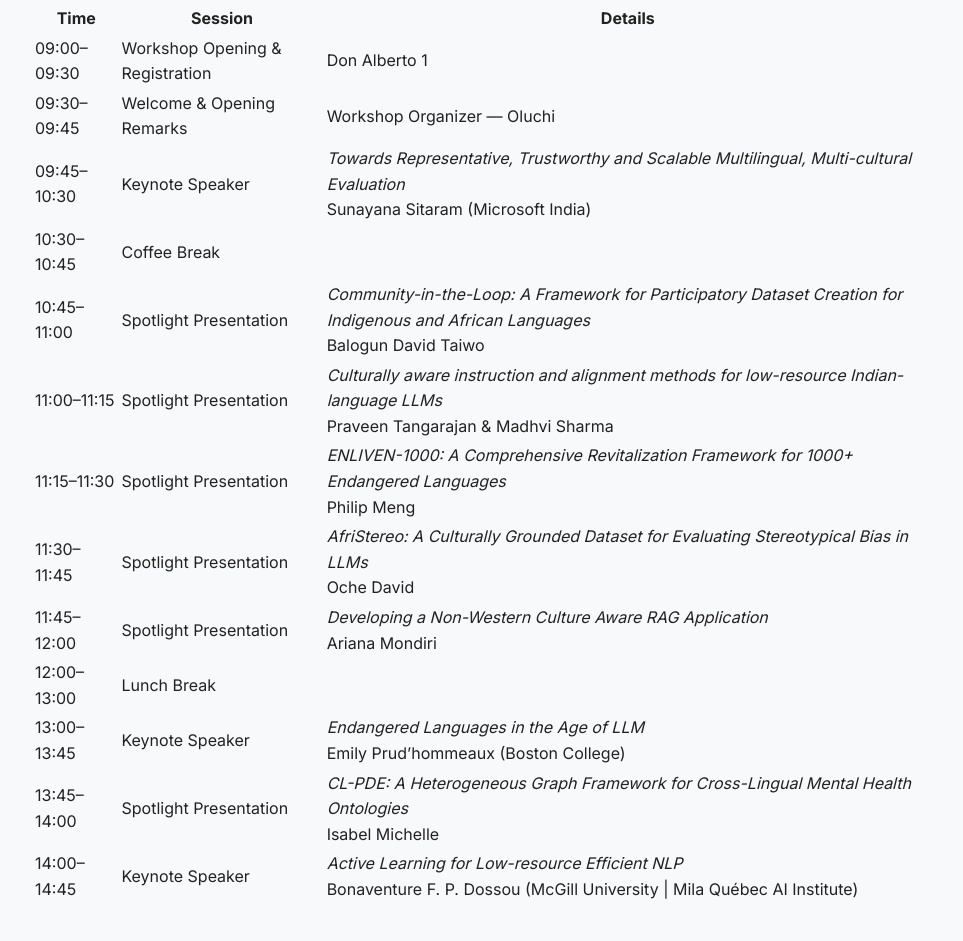
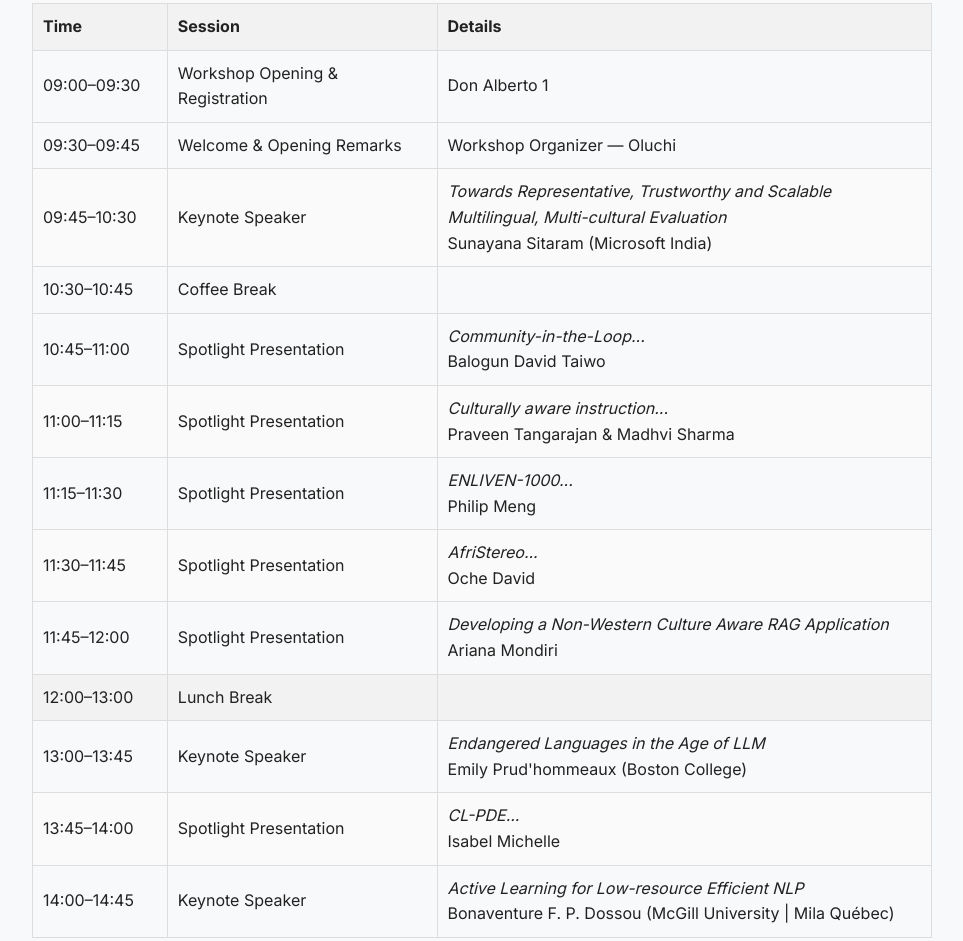
Before and after one commit to CLRLCLLMs/CLRLCLLMs-workshop.github.io-NeurIPS-2025, a plain HTML site: page index.html in a window 1280 px wide. Shown: the part 1286-2227 px from the top of the page, without its empty margins (158-1121 px from the left). Drawn offline with Linux system fonts and the light colour scheme.

Commit message:
Update index.html

```diff
--- a/index.html
+++ b/index.html
@@ -219,120 +219,121 @@
 
   <h3>Monday, 1 December 2025</h3>
 
-  <table class="agenda-table">
+  <table class="agenda-table" style="width:100%; border-collapse: collapse; margin-top: 15px;">
     <thead>
-      <tr>
-        <th>Time</th>
-        <th>Session</th>
-        <th>Details</th>
+      <tr style="background-color:#f2f2f2; text-align:left;">
+        <th style="padding:10px; border:1px solid #ddd; width:15%;">Time</th>
+        <th style="padding:10px; border:1px solid #ddd; width:30%;">Session</th>
+        <th style="padding:10px; border:1px solid #ddd; width:55%;">Details</th>
       </tr>
     </thead>
 
     <tbody>
+
       <tr>
-        <td>09:00–09:30</td>
-        <td>Workshop Opening & Registration</td>
-        <td>Don Alberto 1</td>
+        <td style="padding:10px; border:1px solid #ddd;">09:00–09:30</td>
+        <td style="padding:10px; border:1px solid #ddd;">Workshop Opening & Registration</td>
+        <td style="padding:10px; border:1px solid #ddd;">Don Alberto 1</td>
       </tr>
 
       <tr>
-        <td>09:30–09:45</td>
-        <td>Welcome & Opening Remarks</td>
-        <td>Workshop Organizer — Oluchi</td>
+        <td style="padding:10px; border:1px solid #ddd;">09:30–09:45</td>
+        <td style="padding:10px; border:1px solid #ddd;">Welcome & Opening Remarks</td>
+        <td style="padding:10px; border:1px solid #ddd;">Workshop Organizer — Oluchi</td>
       </tr>
 
-      <tr>
-        <td>09:45–10:30</td>
-        <td>Keynote Speaker</td>
-        <td>
+      <tr style="background-color:#fafafa;">
+        <td style="padding:10px; border:1px solid #ddd;">09:45–10:30</td>
+        <td style="padding:10px; border:1px solid #ddd;">Keynote Speaker</td>
+        <td style="padding:10px; border:1px solid #ddd;">
           <em>Towards Representative, Trustworthy and Scalable Multilingual, Multi-cultural Evaluation</em><br>
           Sunayana Sitaram (Microsoft India)
         </td>
       </tr>
 
       <tr>
-        <td>10:30–10:45</td>
-        <td>Coffee Break</td>
-        <td></td>
+        <td style="padding:10px; border:1px solid #ddd;">10:30–10:45</td>
+        <td style="padding:10px; border:1px solid #ddd;">Coffee Break</td>
+        <td style="padding:10px; border:1px solid #ddd;"></td>
       </tr>
 
+      <!-- Spotlights -->
       <tr>
-        <td>10:45–11:00</td>
-        <td>Spotlight Presentation</td>
-        <td>
-          <em>Community-in-the-Loop: A Framework for Participatory Dataset Creation for Indigenous and African Languages</em><br>
-          Balogun David Taiwo
+        <td style="padding:10px; border:1px solid #ddd;">10:45–11:00</td>
+        <td style="padding:10px; border:1px solid #ddd;">Spotlight Presentation</td>
+        <td style="padding:10px; border:1px solid #ddd;">
+          <em>Community-in-the-Loop...</em><br>Balogun David Taiwo
         </td>
       </tr>
 
-      <tr>
-        <td>11:00–11:15</td>
-        <td>Spotlight Presentation</td>
-        <td>
-          <em>Culturally aware instruction and alignment methods for low-resource Indian-language LLMs</em><br>
+      <tr style="background-color:#fafafa;">
+        <td style="padding:10px; border:1px solid #ddd;">11:00–11:15</td>
+        <td style="padding:10px; border:1px solid #ddd;">Spotlight Presentation</td>
+        <td style="padding:10px; border:1px solid #ddd;">
+          <em>Culturally aware instruction...</em><br>
           Praveen Tangarajan & Madhvi Sharma
         </td>
       </tr>
 
       <tr>
-        <td>11:15–11:30</td>
-        <td>Spotlight Presentation</td>
-        <td>
-          <em>ENLIVEN-1000: A Comprehensive Revitalization Framework for 1000+ Endangered Languages</em><br>
+        <td style="padding:10px; border:1px solid #ddd;">11:15–11:30</td>
+        <td style="padding:10px; border:1px solid #ddd;">Spotlight Presentation</td>
+        <td style="padding:10px; border:1px solid #ddd;">
+          <em>ENLIVEN-1000...</em><br>
           Philip Meng
         </td>
       </tr>
 
-      <tr>
-        <td>11:30–11:45</td>
-        <td>Spotlight Presentation</td>
-        <td>
-          <em>AfriStereo: A Culturally Grounded Dataset for Evaluating Stereotypical Bias in LLMs</em><br>
-          Oche David
+      <tr style="background-color:#fafafa;">
+        <td style="padding:10px; border:1px solid #ddd;">11:30–11:45</td>
+        <td style="padding:10px; border:1px solid #ddd;">Spotlight Presentation</td>
+        <td style="padding:10px; border:1px solid #ddd;">
+          <em>AfriStereo...</em><br>Oche David
         </td>
       </tr>
 
       <tr>
-        <td>11:45–12:00</td>
-        <td>Spotlight Presentation</td>
-        <td>
+        <td style="padding:10px; border:1px solid #ddd;">11:45–12:00</td>
+        <td style="padding:10px; border:1px solid #ddd;">Spotlight Presentation</td>
+        <td style="padding:10px; border:1px solid #ddd;">
           <em>Developing a Non-Western Culture Aware RAG Application</em><br>
           Ariana Mondiri
         </td>
       </tr>
 
-      <tr>
-        <td>12:00–13:00</td>
-        <td>Lunch Break</td>
-        <td></td>
+      <tr style="background-color:#f2f2f2;">
+        <td style="padding:10px; border:1px solid #ddd;">12:00–13:00</td>
+        <td style="padding:10px; border:1px solid #ddd;">Lunch Break</td>
+        <td style="padding:10px; border:1px solid #ddd;"></td>
       </tr>
 
       <tr>
-        <td>13:00–13:45</td>
-        <td>Keynote Speaker</td>
-        <td>
+        <td style="padding:10px; border:1px solid #ddd;">13:00–13:45</td>
+        <td style="padding:10px; border:1px solid #ddd;">Keynote Speaker</td>
+        <td style="padding:10px; border:1px solid #ddd;">
           <em>Endangered Languages in the Age of LLM</em><br>
-          Emily Prud’hommeaux (Boston College)
+          Emily Prud'hommeaux (Boston College)
         </td>
       </tr>
 
-      <tr>
-        <td>13:45–14:00</td>
-        <td>Spotlight Presentation</td>
-        <td>
-          <em>CL-PDE: A Heterogeneous Graph Framework for Cross-Lingual Mental Health Ontologies</em><br>
+      <tr style="background-color:#fafafa;">
+        <td style="padding:10px; border:1px solid #ddd;">13:45–14:00</td>
+        <td style="padding:10px; border:1px solid #ddd;">Spotlight Presentation</td>
+        <td style="padding:10px; border:1px solid #ddd;">
+          <em>CL-PDE...</em><br>
           Isabel Michelle
         </td>
       </tr>
 
       <tr>
-        <td>14:00–14:45</td>
-        <td>Keynote Speaker</td>
-        <td>
+        <td style="padding:10px; border:1px solid #ddd;">14:00–14:45</td>
+        <td style="padding:10px; border:1px solid #ddd;">Keynote Speaker</td>
+        <td style="padding:10px; border:1px solid #ddd;">
           <em>Active Learning for Low-resource Efficient NLP</em><br>
-          Bonaventure F. P. Dossou (McGill University | Mila Québec AI Institute)
+          Bonaventure F. P. Dossou (McGill University | Mila Québec)
         </td>
       </tr>
+
     </tbody>
   </table>
 </section>
```
